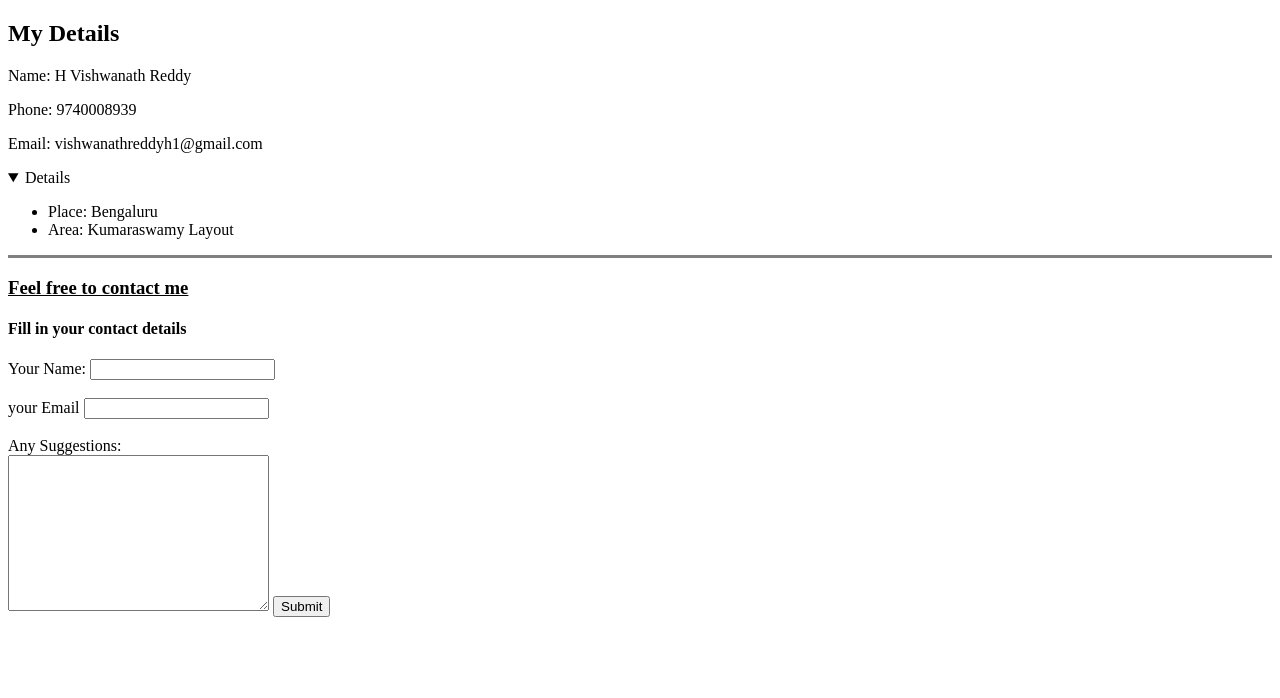
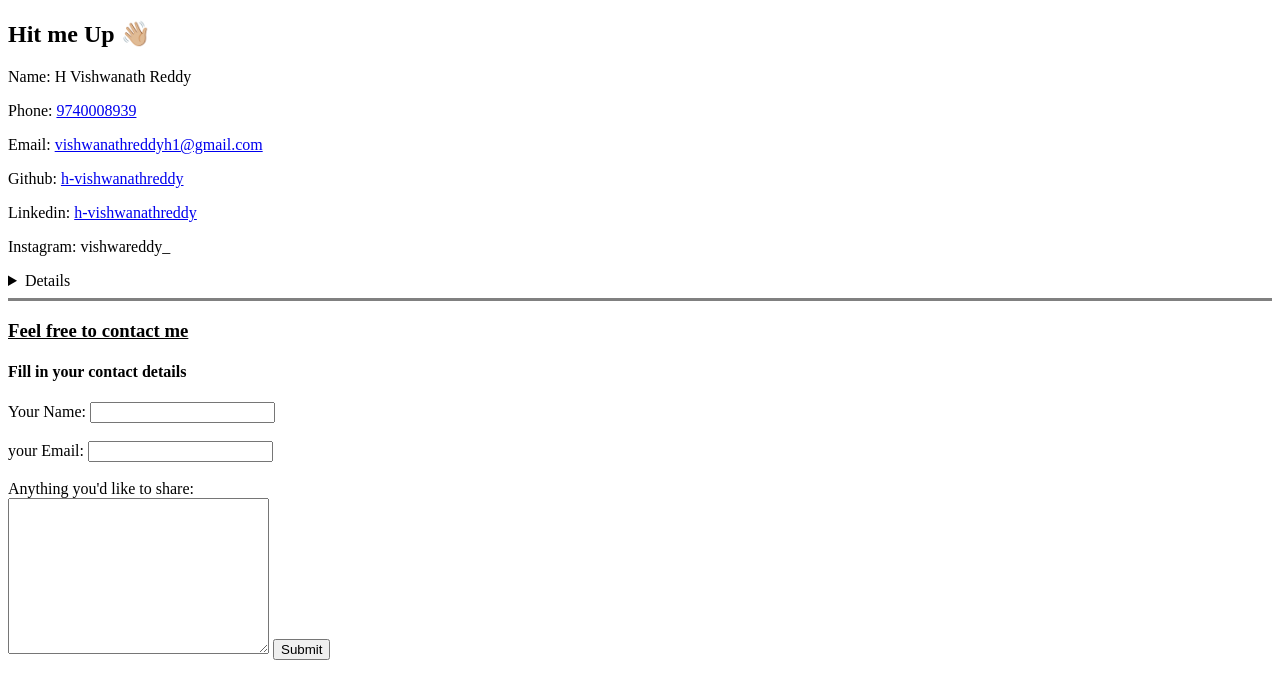
Before and after one commit to h-vishwanathreddy/Personal-Site, a plain HTML site: page contact.html in a window 1280 px wide. Drawn offline with Linux system fonts and the light colour scheme.

Commit message:
update contact.html

```diff
--- a/contact.html
+++ b/contact.html
@@ -9,14 +9,20 @@
 </head>
 
 <body>
-    <h2>My Details</h2>
+    <h2>Hit me Up 👋🏼</h2>
     <P>Name: H Vishwanath Reddy</P>
 
-    <p>Phone: 9740008939</p>
+    <p>Phone: <a href="tel:+919740008939">9740008939</a></p>
 
-    <p>Email: vishwanathreddyh1@gmail.com</p>
+    <p>Email: <a href="mailto:vishwanathreddyh1@gmail.com">vishwanathreddyh1@gmail.com</a></p>
 
-    <details open>
+    <p>Github: <a href="http://github.com/h-vishwanathreddy">h-vishwanathreddy</a></p>
+
+    <p>Linkedin:  <a href="https://www.linkedin.com/in/h-vishwanathreddy/" target="_blank">h-vishwanathreddy</a></p>
+
+    <p>Instagram: vishwareddy_</p>
+
+    <details>
         <ul>
             <li>Place: Bengaluru </li>
             <li>Area: Kumaraswamy Layout</li>
@@ -28,16 +34,16 @@
     <h3><u>Feel free to contact me</u></h3>
 
     <h4>Fill in your contact details</h4>
-    <form action="mailto:vishwanathredy40@gmail.com" method="post" enctype="text/plain">
+    <form action="mailto:vishwanathreddyh1@gmail.com" method="post" enctype="text/plain">
         <label for="">Your Name:</label>
         <input type="text" name="yourName">
         <br>
         <br>
-        <label for="">your Email</label>
+        <label for="">your Email:</label>
         <input type="email" name="yourEmail">
         <br>
         <br>
-        <label for="">Any Suggestions:</label><br>
+        <label for="">Anything you'd like to share: </label><br>
         <textarea name="Suggestions" id="" cols="30" rows="10"></textarea>
         <input type="submit">
     </form>
```
